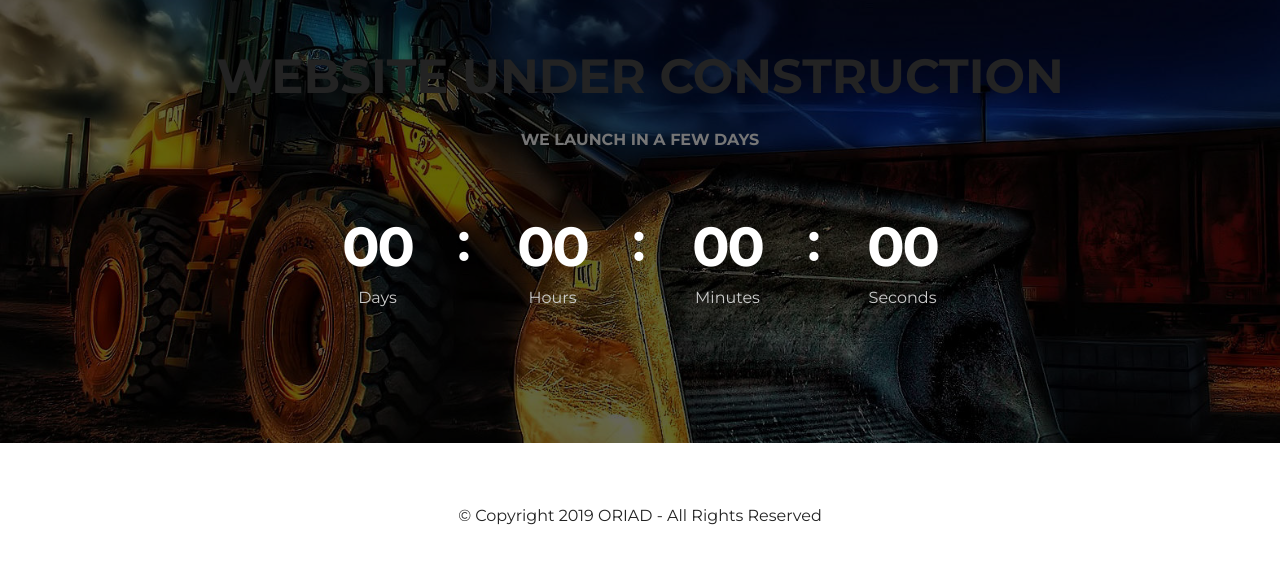
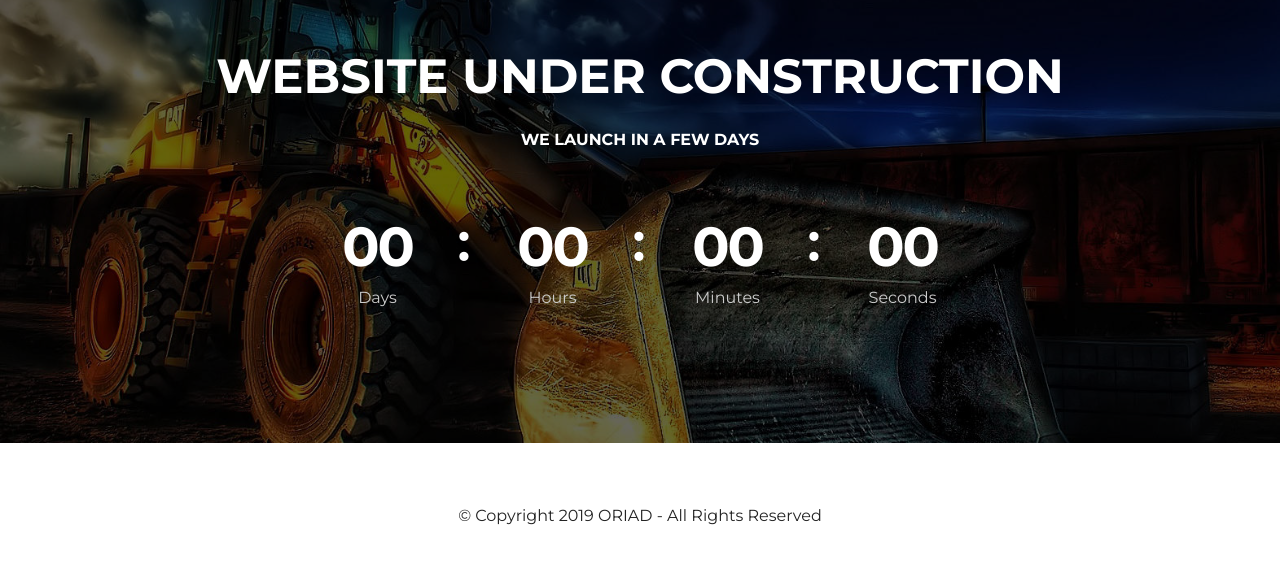
Before and after one commit to dexstar1/oriad_v4, a plain HTML site: page index.html in a window 1280 px wide. Shown: the part 72-636 px from the top of the page. Drawn offline with Linux system fonts and the light colour scheme; files whose address does not match are found by name.

```diff
--- a/index.html
+++ b/index.html
@@ -19,10 +19,15 @@
   <link rel="stylesheet" href="assets/animatecss/animate.min.css">
   <link rel="stylesheet" href="assets/theme/css/style.css">
   <link rel="stylesheet" href="assets/mobirise/css/mbr-additional.css" type="text/css">
-
-
-
 </head>
+  <style>
+      h2.mbr-section-title.pb-3.align-center.mbr-fonts-style.display-2 {
+      color: #fff;
+    }
+      h3.mbr-section-subtitle.align-center.mbr-fonts-style.display-7 {
+      color: #fff;
+    }
+  </style>
 <body>
   <section class="menu cid-rpicXBirdW" once="menu" id="menu2-12">
 
```
